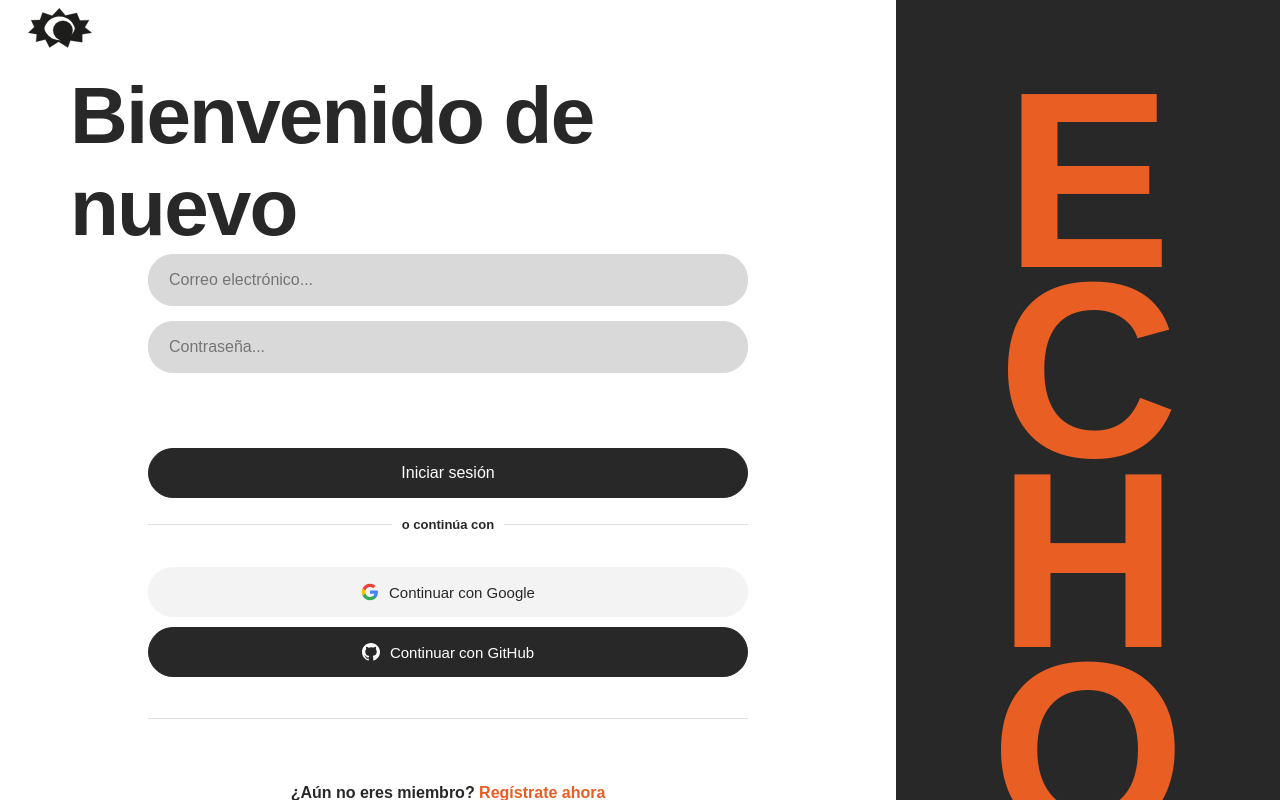
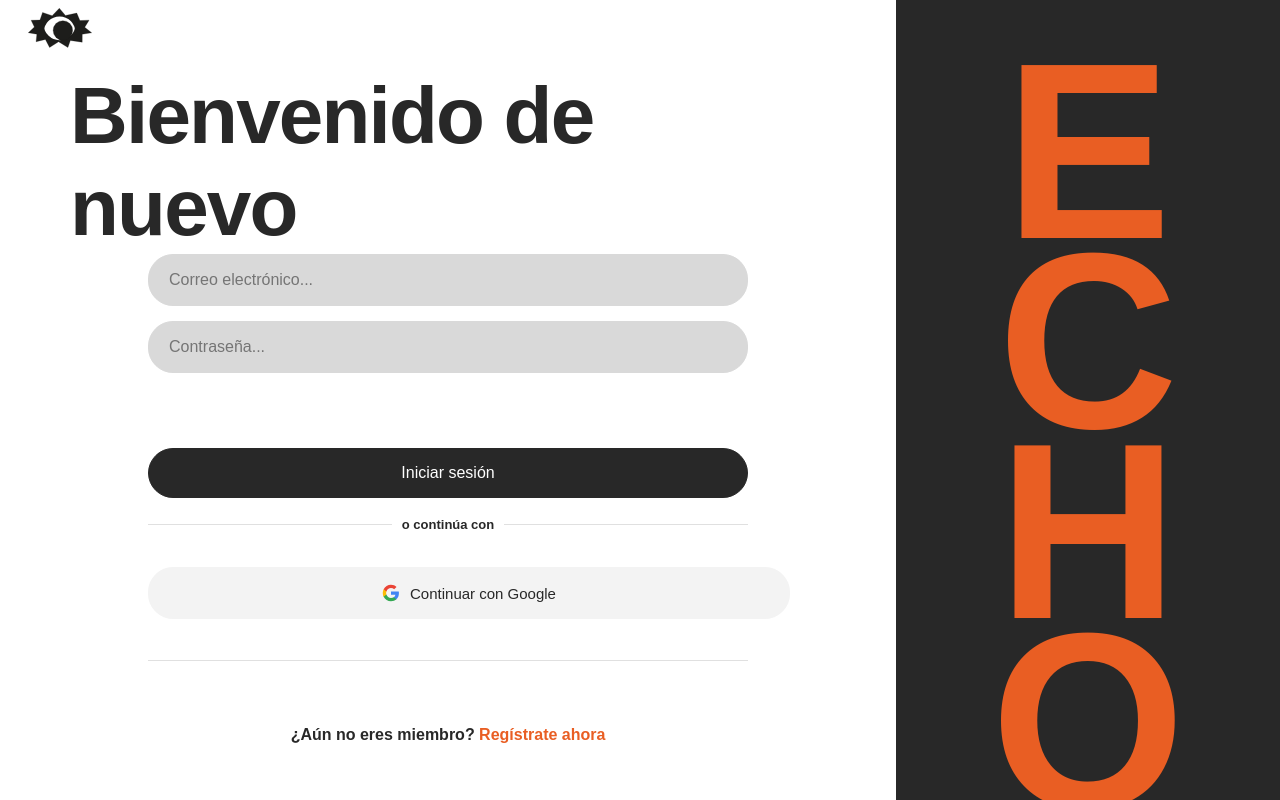
Before and after one commit to HelenaLM32/ECHO, a React (Vite) app in the folder frontend/: page /login in a window 1280 px wide. Built offline with nearby package versions, Linux system fonts and the light colour scheme; no server answers.

Commit message:
more changes

```diff
--- a/frontend/src/components/OAuthButtons/OAuthButtons.jsx
+++ b/frontend/src/components/OAuthButtons/OAuthButtons.jsx
@@ -1,37 +1,12 @@
 import "./OAuthButtons.css";
 
-const REDIRECT_URI = import.meta.env.VITE_REDIRECT_URI || window.location.origin + "/oauth/callback";
+const GOOGLE_AUTH_URL = "http://localhost:8082/api/oauth2/authorization/google";
+const GITHUB_AUTH_URL = "http://localhost:8082/api/oauth2/authorization/github";
 
 export default function OAuthButtons() {
-
-  const openOAuth = (provider) => {
-    const state = Math.random().toString(36).substring(7);
-    sessionStorage.setItem("oauth_state", state);
-    sessionStorage.setItem("oauth_provider", provider);
-
-    let url;
-
-    if (provider === "google") {
-      url = `https://accounts.google.com/o/oauth2/v2/auth`
-          + `?client_id=${import.meta.env.VITE_GOOGLE_CLIENT_ID}`
-          + `&redirect_uri=${encodeURIComponent(REDIRECT_URI)}`
-          + `&response_type=code`
-          + `&scope=openid%20email%20profile`
-          + `&state=${state}`;
-    } else if (provider === "github") {
-      url = `https://github.com/login/oauth/authorize`
-          + `?client_id=${import.meta.env.VITE_GITHUB_CLIENT_ID}`
-          + `&redirect_uri=${encodeURIComponent(REDIRECT_URI)}`
-          + `&scope=user:email`
-          + `&state=${state}`;
-    }
-
-    window.location.href = url;
-  };
-
   return (
     <div className="oauth-buttons">
-      <button className="oauth-btn google" onClick={() => openOAuth("google")} type="button">
+      <a href={GOOGLE_AUTH_URL} className="oauth-btn google" style={{ textDecoration: 'none' }}>
         <svg viewBox="0 0 24 24" width="18" height="18">
           <path fill="#4285F4" d="M22.56 12.25c0-.78-.07-1.53-.2-2.25H12v4.26h5.92c-.26 1.37-1.04 2.53-2.21 3.31v2.77h3.57c2.08-1.92 3.28-4.74 3.28-8.09z"/>
           <path fill="#34A853" d="M12 23c2.97 0 5.46-.98 7.28-2.66l-3.57-2.77c-.98.66-2.23 1.06-3.71 1.06-2.86 0-5.29-1.93-6.16-4.53H2.18v2.84C3.99 20.53 7.7 23 12 23z"/>
@@ -39,14 +14,8 @@ export default function OAuthButtons() {
           <path fill="#EA4335" d="M12 5.38c1.62 0 3.06.56 4.21 1.64l3.15-3.15C17.45 2.09 14.97 1 12 1 7.7 1 3.99 3.47 2.18 7.07l3.66 2.84c.87-2.6 3.3-4.53 6.16-4.53z"/>
         </svg>
         Continuar con Google
-      </button>
+      </a>
 
-      <button className="oauth-btn github" onClick={() => openOAuth("github")} type="button">
-        <svg viewBox="0 0 24 24" width="18" height="18" fill="white">
-          <path d="M12 0C5.37 0 0 5.37 0 12c0 5.3 3.44 9.8 8.21 11.39.6.11.82-.26.82-.58v-2.03c-3.34.73-4.04-1.61-4.04-1.61-.55-1.39-1.34-1.76-1.34-1.76-1.09-.75.08-.73.08-.73 1.21.08 1.84 1.24 1.84 1.24 1.07 1.84 2.81 1.3 3.49 1 .11-.78.42-1.3.76-1.6-2.67-.3-5.47-1.33-5.47-5.93 0-1.31.47-2.38 1.24-3.22-.12-.3-.54-1.52.12-3.17 0 0 1.01-.32 3.3 1.23a11.5 11.5 0 013.01-.4c1.02.005 2.05.14 3.01.4 2.28-1.55 3.29-1.23 3.29-1.23.66 1.65.24 2.87.12 3.17.77.84 1.23 1.91 1.23 3.22 0 4.61-2.81 5.63-5.48 5.92.43.37.81 1.1.81 2.22v3.29c0 .32.22.69.82.57C20.56 21.8 24 17.3 24 12c0-6.63-5.37-12-12-12z"/>
-        </svg>
-        Continuar con GitHub
-      </button>
     </div>
   );
 }
```
Also changed, not shown: 1 other file (tests, documents, lock files or other folders).
